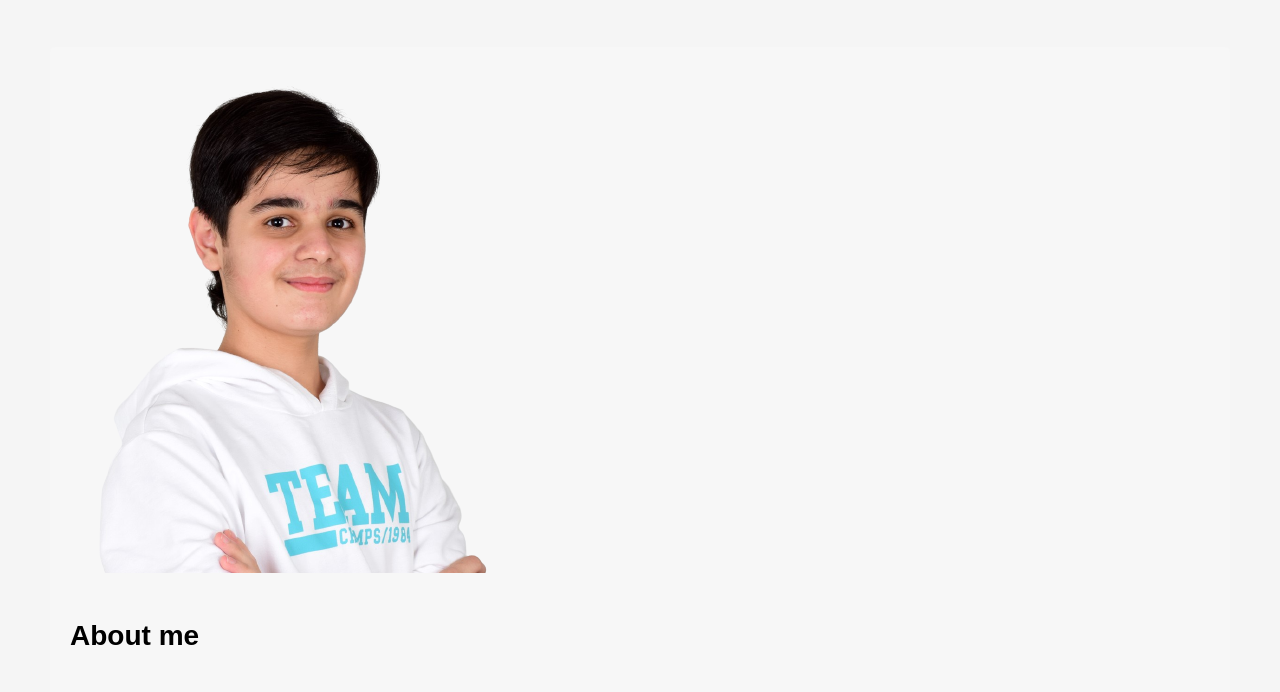
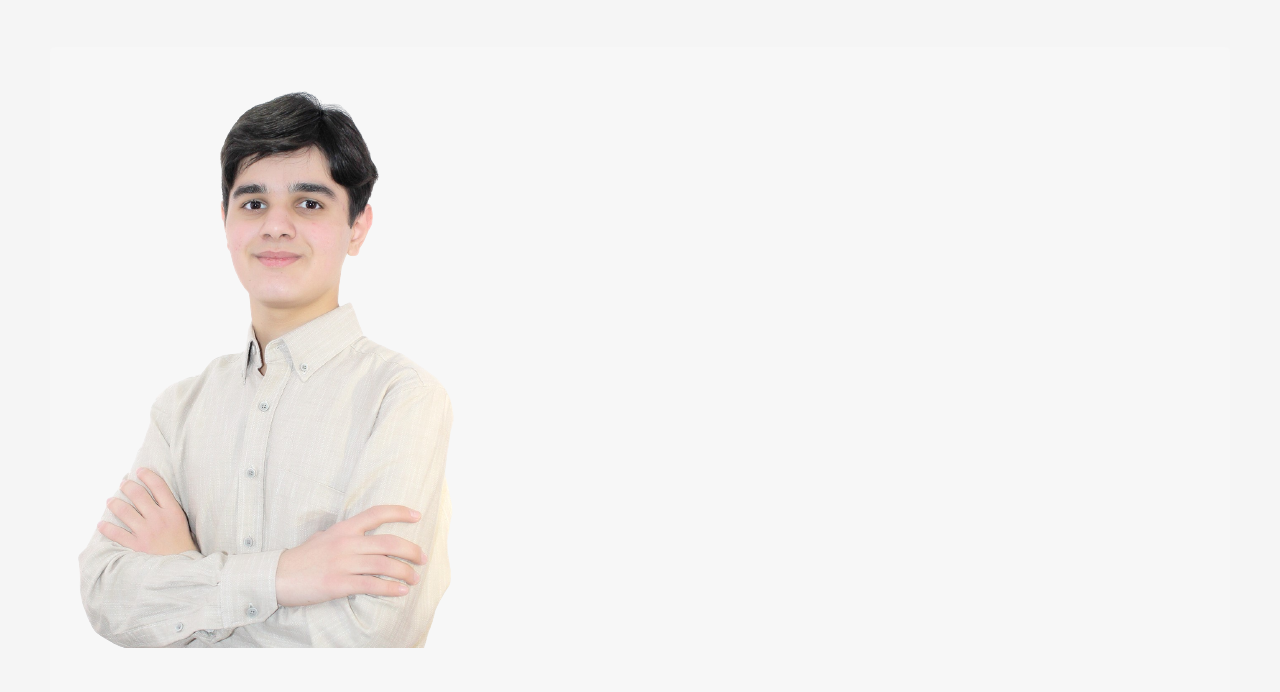
Before and after one commit to aykhankazimli/blogs, a plain HTML site: page about.html in a window 1280 px wide. Shown: the part 93-785 px from the top of the page. Drawn offline with Linux system fonts and the light colour scheme; a web font is replaced by a local one.

Commit message:
Update about.html

```diff
--- a/about.html
+++ b/about.html
@@ -112,7 +112,7 @@ body {
             </div>
           </nav>
           <div class="blog-container">
-            <img src="ayxan.png" alt="Aykhan Kazimli"> <br><br><br>
+            <img src="rphoto.png" alt="Aykhan Kazimli"> <br><br><br>
             <h2>About me</h2><br><br>
             <p>Hi there! My name is Aykhan Kazimli and I am a 16-year-old student from Azerbaijan.
                I am so excited to welcome you to my online community and blog website! <br><br>I have always
```
